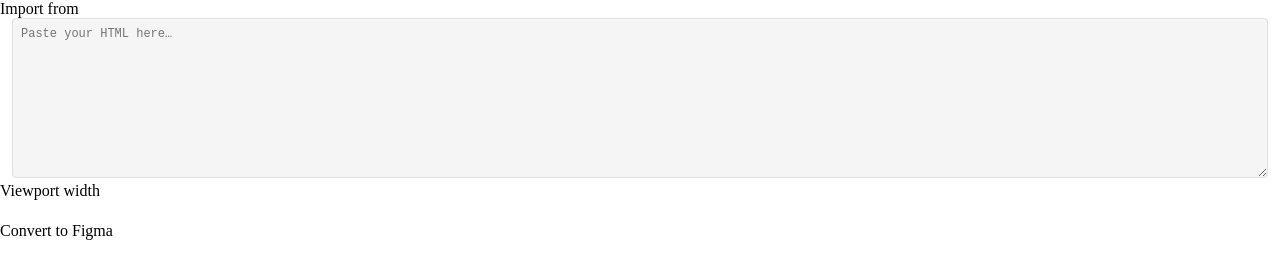
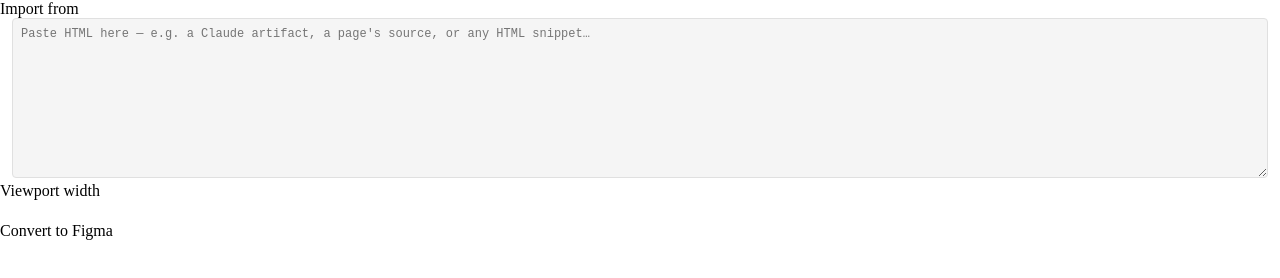
Before and after one commit to sinhaankur/figma-plugins, a plain HTML site: page html-to-figma-native/ui.html in a window 1280 px wide. Drawn offline with Linux system fonts and the light colour scheme.

Commit message:
HTML to Figma: make the no-build native plugin the canonical importable one
- Give the (stale) build-based plugin a distinct id (sinhaankur-html-to-figma-build)
  so it no longer collides with the native plugin in Figma's dev-plugin list — a
  duplicate id is why importing one could make the other 'not appear'.
- Native plugin keeps id sinhaankur-html-to-figma; it needs no build step (plain
  code.js + ui.html) so it's the reliable one to import and run.
- Clarify the paste box: you can drop a Claude artifact's HTML (or any HTML) in
  to turn it into real Figma layers.

```diff
--- a/html-to-figma-native/ui.html
+++ b/html-to-figma-native/ui.html
@@ -33,7 +33,7 @@
     <div id="panel-paste">
       <fig-group name="HTML code">
         <div class="wrap">
-          <textarea id="html-input" placeholder="Paste your HTML here…"></textarea>
+          <textarea id="html-input" placeholder="Paste HTML here — e.g. a Claude artifact, a page's source, or any HTML snippet…"></textarea>
         </div>
       </fig-group>
     </div>
```
Also changed, not shown: html-to-figma/manifest.json.
